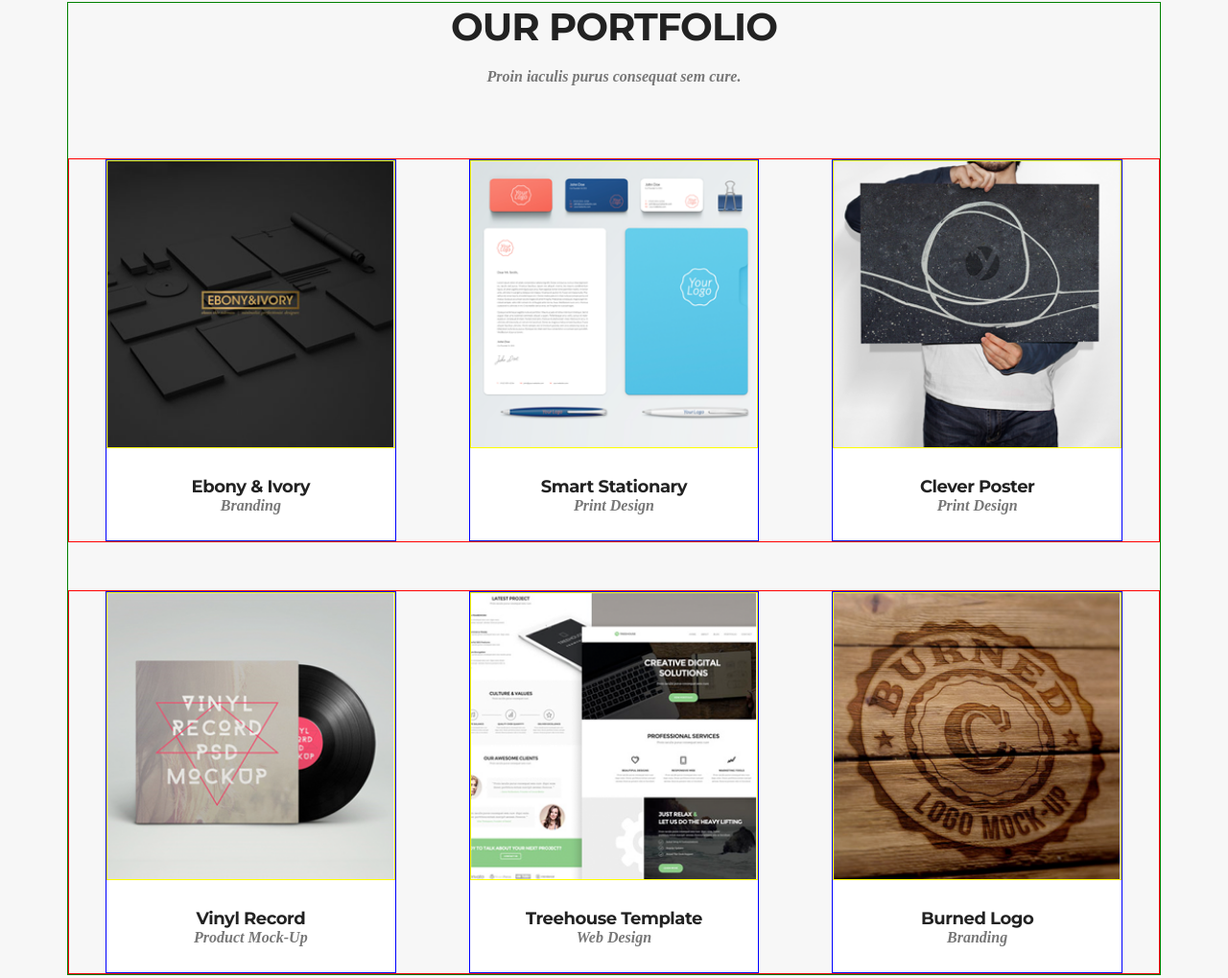
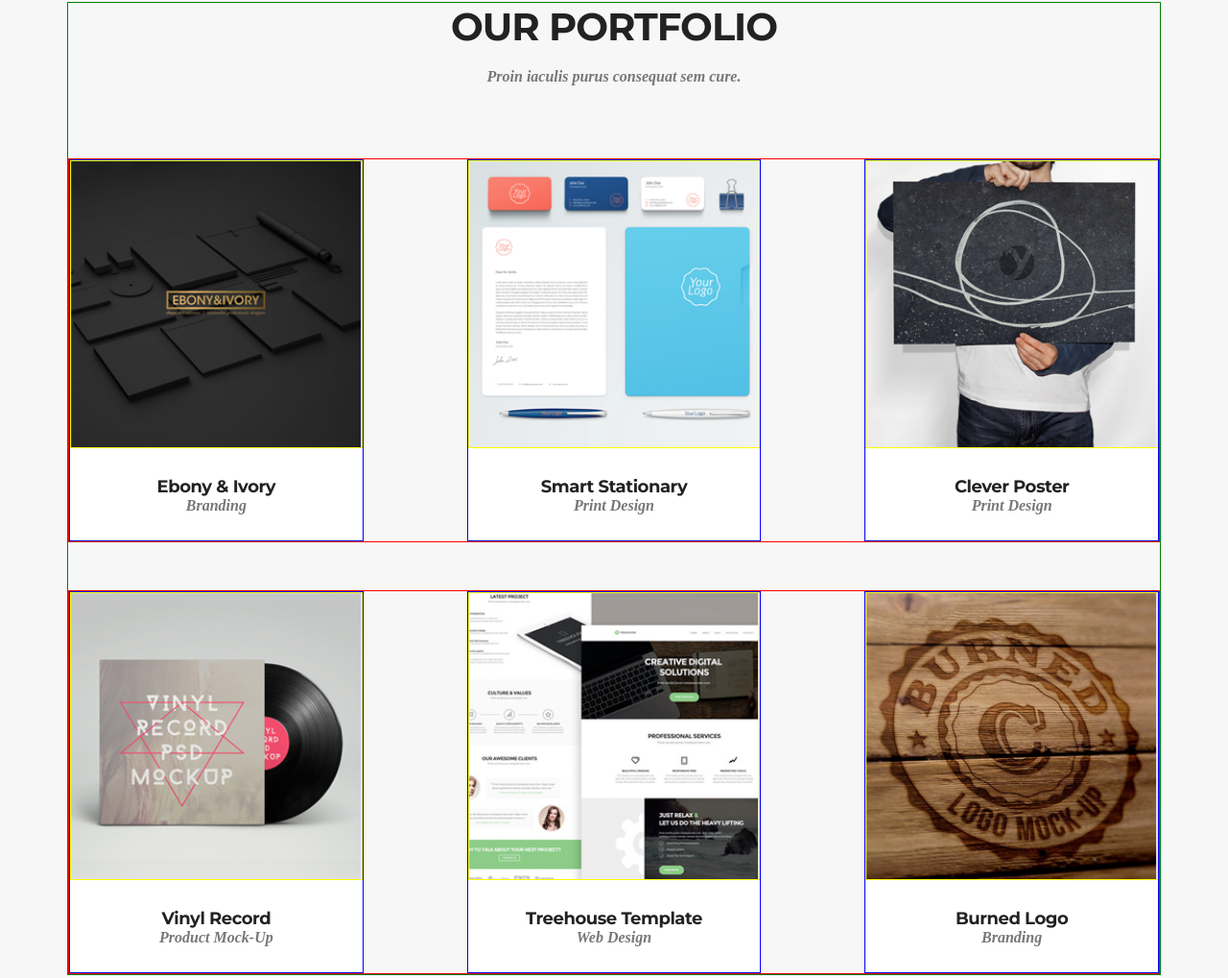
Before and after one commit to bogurom/modul-3-zadanie, a plain HTML site: page index.html in a window 1280 px wide. Shown: the part 1516-2535 px from the top of the page at 96% size. Drawn offline with Linux system fonts and the light colour scheme.

Commit message:
Change portfolio section

```diff
--- a/index.html
+++ b/index.html
@@ -109,6 +109,7 @@
       </div>
     </section>
 
+    <!--
     <section class="portfolio">
       <div class="container">
         <h2 class="section-title">our portfolio</h2>
@@ -179,6 +180,84 @@
         </div>
       </div>
     </section>
+  -->
+
+  <section class="portfolio">
+    <div class="container">
+      <h2 class="section-title">our portfolio</h2>
+      <h4 class="section-subtitle">Proin iaculis purus consequat sem cure.</h4>
+      <div class="row portfolio-row">
+          <div class="col col-4">
+            <a href="#">
+              <div class="card">
+                <div class="card-image img1">
+                </div>
+                <div class="card-info">
+                  <h3 class="section-title-small">Ebony & Ivory</h3>
+                  <h4 class="section-subtitle">Branding</h4>
+                </div>
+              </div>
+            </a>
+          </div>
+          <div class="col col-4">
+            <a href="#">
+              <div class="card">
+                <div class="card-image img2">
+                </div>
+                <div class="card-info">
+                  <h3 class="section-title-small">Smart Stationary</h3>
+                  <h4 class="section-subtitle">Print Design</h4>
+                </div>
+              </div>
+            </a>
+          </div>
+          <div class="col col-4">
+            <a href="#">
+              <div class="card">
+                <div class="card-image img3">
+                </div>
+                <div class="card-info">
+                  <h3 class="section-title-small">Clever Poster</h3>
+                  <h4 class="section-subtitle">Print Design</h4>
+                </div>
+              </div>
+            </a>
+          </div>
+      </div>
+      <div class="row portfolio-row">
+          <a href="#" class="col col-4">
+            <div class="card">
+              <div class="card-image img4">
+              </div>
+              <div class="card-info">
+                <h3 class="section-title-small">Vinyl Record</h3>
+                <h4 class="section-subtitle">Product Mock-Up</h4>
+              </div>
+            </div>
+          </a>
+          <a href="#" class="col col-4">
+            <div class="card">
+              <div class="card-image img5">
+              </div>
+              <div class="card-info">
+                <h3 class="section-title-small">Treehouse Template</h3>
+                <h4 class="section-subtitle">Web Design</h4>
+              </div>
+            </div>
+          </a>
+          <a href="#" class="col col-4">
+            <div class="card">
+              <div class="card-image img6">
+              </div>
+              <div class="card-info">
+                <h3 class="section-title-small">Burned Logo</h3>
+                <h4 class="section-subtitle">Branding</h4>
+              </div>
+            </div>
+          </a>
+      </div>
+    </div>
+  </section>
 
     <footer>
       <div class="container">
--- a/sass/style.scss
+++ b/sass/style.scss
@@ -284,7 +284,8 @@ p {
 
 .portfolio-row {
   border: 1px solid red;
-  align-content: space-between;
+  // align-content: space-between;
+  justify-content: space-between;
   text-align: center;
   margin-left: 0;
   margin-right: 0;
@@ -297,13 +298,14 @@ p {
 
 .portfolio-row .col-4 {
   padding: 0;
+  flex-basis: 27%;
   // margin: 20px;
 }
 
 .card {
   display: flex;
   flex-direction: column;
-  width: 80%;
+  width: 100%;
   border: 1px solid blue;
   padding: 0;
   margin: auto;
```
Also changed, not shown: css/style.css, 1 other file.
